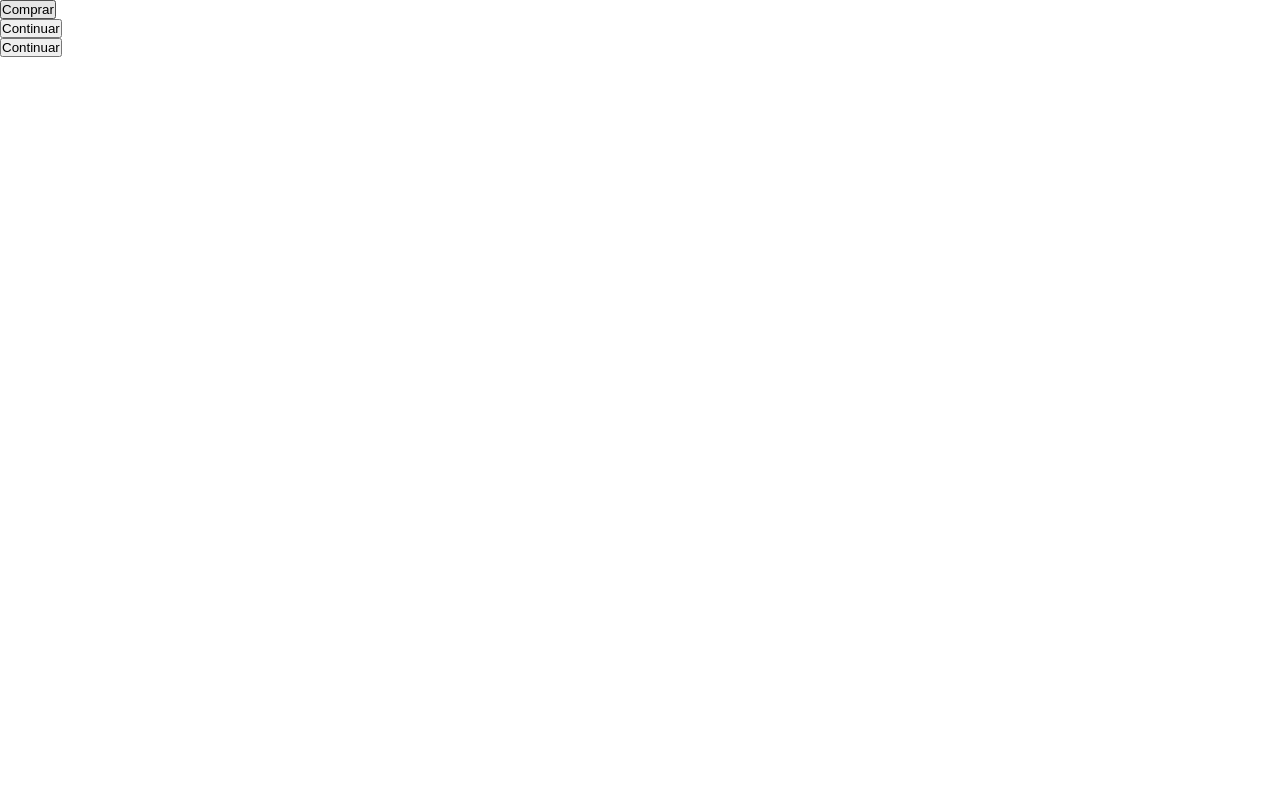
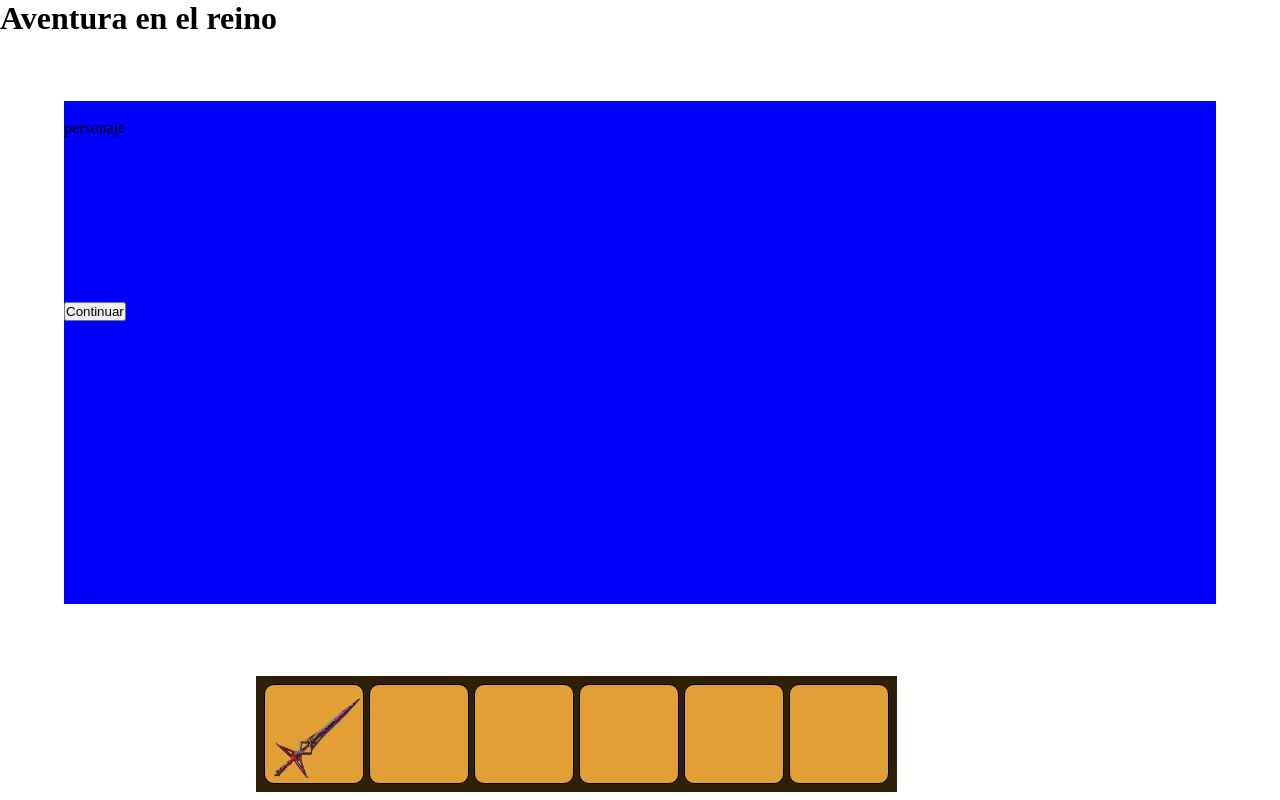
Before and after one commit to rebecapoma6/reinoJsNew, a plain HTML site: page index.html in a window 1280 px wide. Drawn offline with Linux system fonts and the light colour scheme.

Commit message:
🔄️ Actualizaciones en clase , style y display flex

```diff
--- a/index.html
+++ b/index.html
@@ -10,34 +10,41 @@
 </head>
 
 <body>
-    <!-- export function showScene(id) {
-  document.querySelectorAll('.scene').forEach(
-    element => element.classList.remove('active')
-  );
-  document.getElementById(id).classList.add('active');
-} -->
+    <header>
+        <h1>Aventura en el reino</h1>
+    </header>
+    <main>
 
 
-    <div id="market" class="scene">
-        <div id="market-container">
+        <div id="scene-1" class="scene">
+            <div id="scene1-container">
+                <div>
+                    <img src="" alt="">
+                    <p>personaje</p>
                 </div>
-        <button>Comprar</button>
             </div>
+            <button>Continuar</button>
+        </div>
+    </main>
 
-    <div id="player" class="scene">
+
+    <!-- <div id="player" class="scene">
         <button>Continuar</button>
     </div>
 
     <div id="enemies" class="scene">
+
         <div id="enemies-container">
         </div>
         <button>Continuar</button>
+    </div> -->
+
 
 
     <footer>
         <div id="inventory-container">
             <div class="item">
-                    <img src="" alt="">
+                <img src="image/img1.png" alt="">
             </div>
             <div class="item">
                 <img src="" alt="">
--- a/style.css
+++ b/style.css
@@ -7,10 +7,61 @@
     box-sizing: border-box;
 }
 
-:root{
-    --primary-color:rgb(225, 159, 53);
-    --primary-color:rgb(46, 32, 6);
-    --accent-color:rgb(24, 190, 30);
-    --danger-color:rgb(255, 0, 0);
+:root {
+    --primary-color: rgb(225, 159, 53);
+    --secondary-color: rgb(46, 32, 6);
+    --accent-color: rgb(24, 190, 30);
+    --danger-color: rgb(255, 0, 0);
 
 }
+
+body {
+    min-height: 100vh;
+    display: grid;
+    grid-template-rows: auto 1fr auto;
+}
+main{
+    margin: 64px;
+}
+main >div{
+    height: 100%;
+    background-color: blue;
+}
+
+#scene1-container:first-child{
+    height: 40%;
+}
+footer{
+    display: flex;
+}
+
+#inventory-container{
+    background-color:var(--secondary-color);
+    display: flex;
+    grid-template-columns: repeat(6, 1fr);
+    margin: 8px 20%;
+    padding:8px;
+    gap: 5px;
+
+
+
+}
+
+.item{
+    background-color:var(--primary-color);
+    aspect-ratio: 1/ 1;
+    border: 1px solid black;
+    border-radius: 10px;
+    width: 100px;
+    height: 100px;
+
+}
+
+.item img{
+    width: 100%;
+}
+
+@media ( width< 640px){
+    #inventory-container{
+    grid-template-columns: repeat(3, 1fr);}
+}
```
Also changed, not shown: image/img1.png (added). Lines whose indentation alone changed are shown as unchanged.
